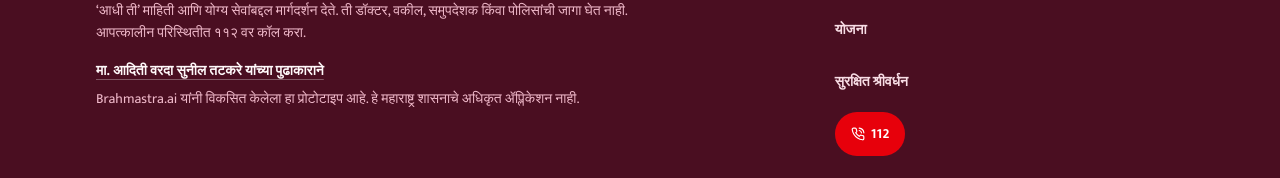
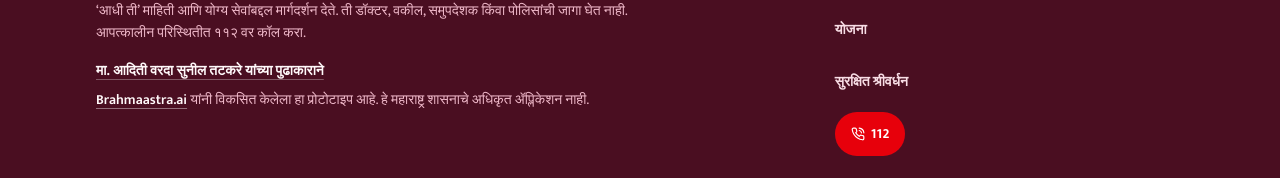
Before and after one commit to shubham5555555/aadhiti, a Next.js app: page / in a window 1280 px wide. Shown: the part 7749-7927 px from the top of the page. Built offline with nearby package versions, Linux system fonts and the light colour scheme; a web font is replaced by a local one.

Commit message:
Correct Brahmaastra.ai credit and link in footer

```diff
--- a/components/Footer.tsx
+++ b/components/Footer.tsx
@@ -18,13 +18,14 @@ const pillarsLine = { mr: "सुरक्षितता · आर्थिक
 
 // Honest framing, as on the onboarding prototype.
 const prototype = {
-  mr: "Brahmastra.ai यांनी विकसित केलेला हा प्रोटोटाइप आहे. हे महाराष्ट्र शासनाचे अधिकृत ॲप्लिकेशन नाही.",
-  en: "A prototype developed by Brahmastra.ai. This is not an official application of the Government of Maharashtra.",
-  hi: "यह Brahmastra.ai द्वारा विकसित प्रोटोटाइप है। यह महाराष्ट्र सरकार का आधिकारिक ऐप नहीं है।",
+  mr: "Brahmaastra.ai यांनी विकसित केलेला हा प्रोटोटाइप आहे. हे महाराष्ट्र शासनाचे अधिकृत ॲप्लिकेशन नाही.",
+  en: "A prototype developed by Brahmaastra.ai. This is not an official application of the Government of Maharashtra.",
+  hi: "यह Brahmaastra.ai द्वारा विकसित प्रोटोटाइप है। यह महाराष्ट्र सरकार का आधिकारिक ऐप नहीं है।",
 };
 
 export default function Footer() {
   const { t } = useLang();
+  const [creditBefore, creditAfter] = t(prototype).split("Brahmaastra.ai");
   return (
     <footer className="relative mt-16 overflow-hidden rounded-t-[2rem] bg-kokum-900 text-kokum-100">
       <div aria-hidden="true" className="h-10 overflow-hidden px-4 pt-3 text-kokum-700">
@@ -41,7 +42,9 @@ export default function Footer() {
           <Link href="/aditi-tatkare" className="mt-4 block text-sm font-bold text-sand-50 underline decoration-white/30 underline-offset-4 hover:decoration-white">
             {t(leader.credit)}
           </Link>
-          <p className="mt-2 text-sm text-kokum-200">{t(prototype)}</p>
+          <p className="mt-2 text-sm leading-relaxed text-kokum-200">
+            {creditBefore}<a href="https://brahmaastra.ai/" target="_blank" rel="noopener noreferrer" className="font-semibold text-sand-50 underline decoration-white/40 underline-offset-4 hover:decoration-white focus-visible:outline-2 focus-visible:outline-offset-4 focus-visible:outline-white">Brahmaastra.ai</a>{creditAfter}
+          </p>
         </div>
         <div className="grid min-w-0 grid-cols-2 content-start gap-x-4 gap-y-2 text-sm font-semibold sm:grid-cols-3 md:grid-cols-1">
           <Link href="/chat" className="flex min-h-11 items-center break-words hover:text-white">{t(nav.ask)}</Link>
```
